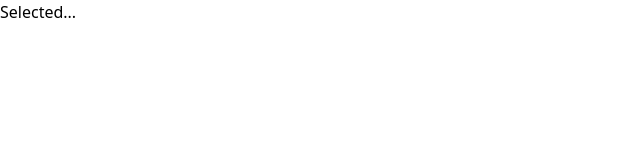
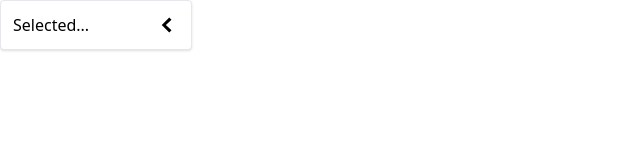
Before and after one commit to Shrike717/course-udemy-react-redux, a React (Create React App) app in the folder 06-comps/: page / in a window 1280 px wide. Shown: the top 160 px of the page, without its empty margins (0-640 px from the left). Built offline with nearby package versions, Linux system fonts and the light colour scheme.

Commit message:
Added styling

```diff
--- a/06-comps/src/components/Dropdown.jsx
+++ b/06-comps/src/components/Dropdown.jsx
@@ -1,5 +1,6 @@
 import React from 'react'
 import { useState } from "react";
+import { GoChevronDown, GoChevronLeft } from "react-icons/go";
 
 function Dropdown({ options, value, onChange }) {
   const [isOpen, setIsOpen] = useState(false);
@@ -17,20 +18,25 @@
     onChange(option);
   })
 
+  const icon = <span className="text-2xl">
+  {isOpen ? <GoChevronDown /> :  <GoChevronLeft />}
+</span>
+
   const renderedOptions = options.map((option) => {
     return(
-      <div onClick={() => {handleOptionClick(option)}} key={option.value}>
-        {isOpen && <div>{option.label}</div>}
+      <div className="hover:bg-sky-100 rounded cursor-pointer p-1" onClick={() => {handleOptionClick(option)}} key={option.value}>
+        {option.label}
       </div>
     )
   })
 
   return (
-    <div>
-      <div onClick={handleClick}>
+    <div className='w-48 relative'>
+      <div className='flex justify-between items-center cursor-pointer border rounded p-3 shadow bg-white w-full' onClick={handleClick}>
         {value?.label || "Selected..."}
+        {icon}
       </div>
-      <div >{renderedOptions}</div>
+      {isOpen && <div className='absolute top-full border rounded p-3 shadow bg-white w-full'>{renderedOptions}</div>}
     </div>
   )
 }
```
